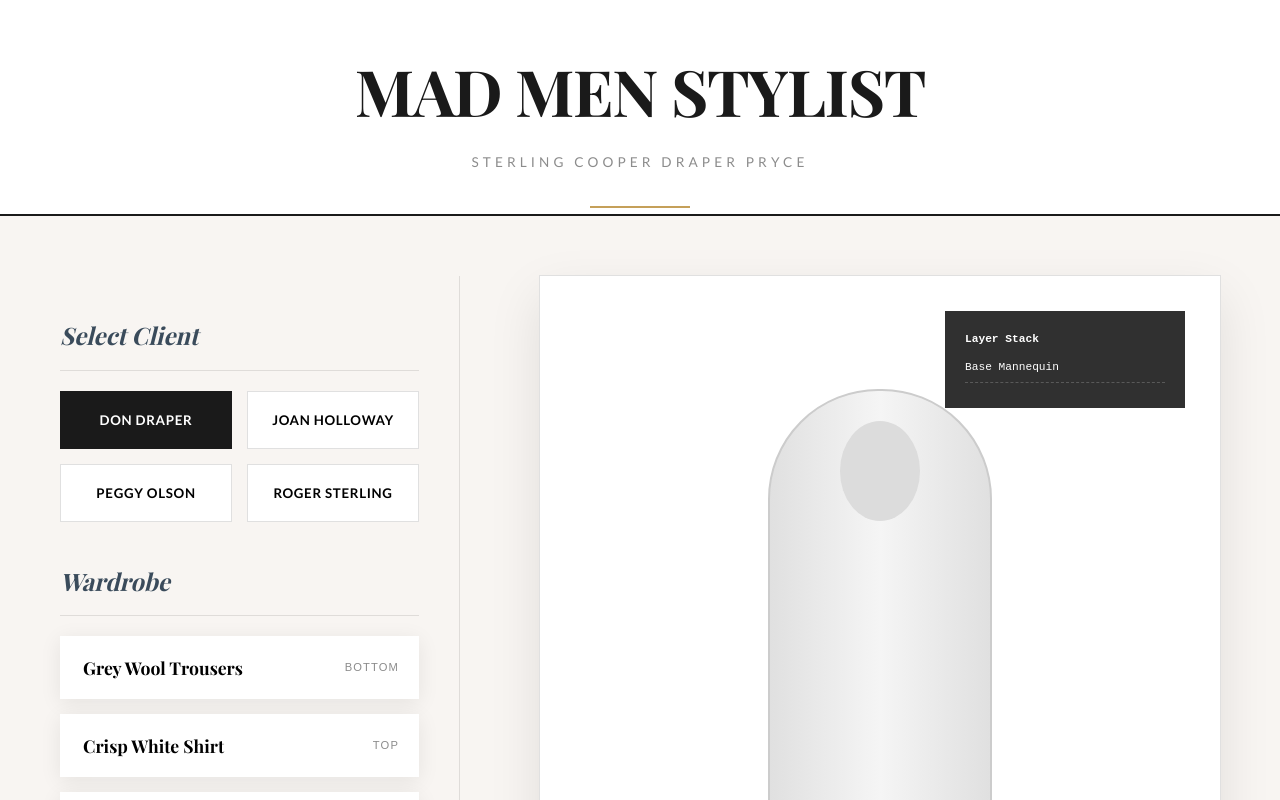
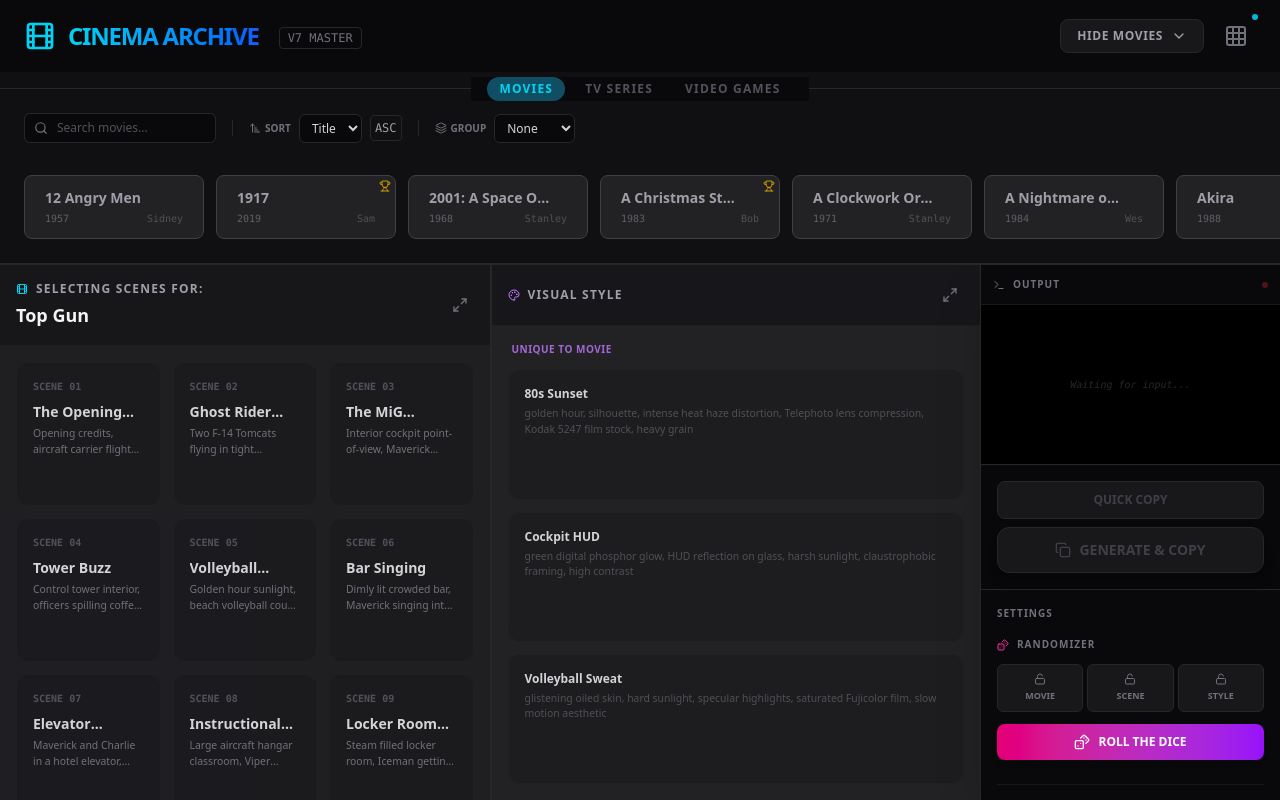
Before and after one commit to SREphoto/TopGunPrompter, a React (Vite) app: page / in a window 1280 px wide. Shown: the top 800 px of the page. Built offline with nearby package versions, Linux system fonts and the light colour scheme; a web font is replaced by a local one.

Commit message:
Fix: Render correct App component instead of MadMenFashionApp

```diff
--- a/src/main.tsx
+++ b/src/main.tsx
@@ -1,17 +1,10 @@
 import { StrictMode } from 'react'
 import { createRoot } from 'react-dom/client'
-
-// import { MadMenFashionApp } from './mad-men/MadMenFashionApp'
-
-// import { TestApp } from './TestApp' (deleted)
-// function TestApp... (deleted)
-
-import { MadMenFashionApp } from './mad-men/MadMenFashionApp'
-
-console.log('Main.tsx executing...');
+import './index.css'
+import App from './App'
 
 createRoot(document.getElementById('root')!).render(
   <StrictMode>
-    <MadMenFashionApp />
+    <App />
   </StrictMode>,
 )
```
